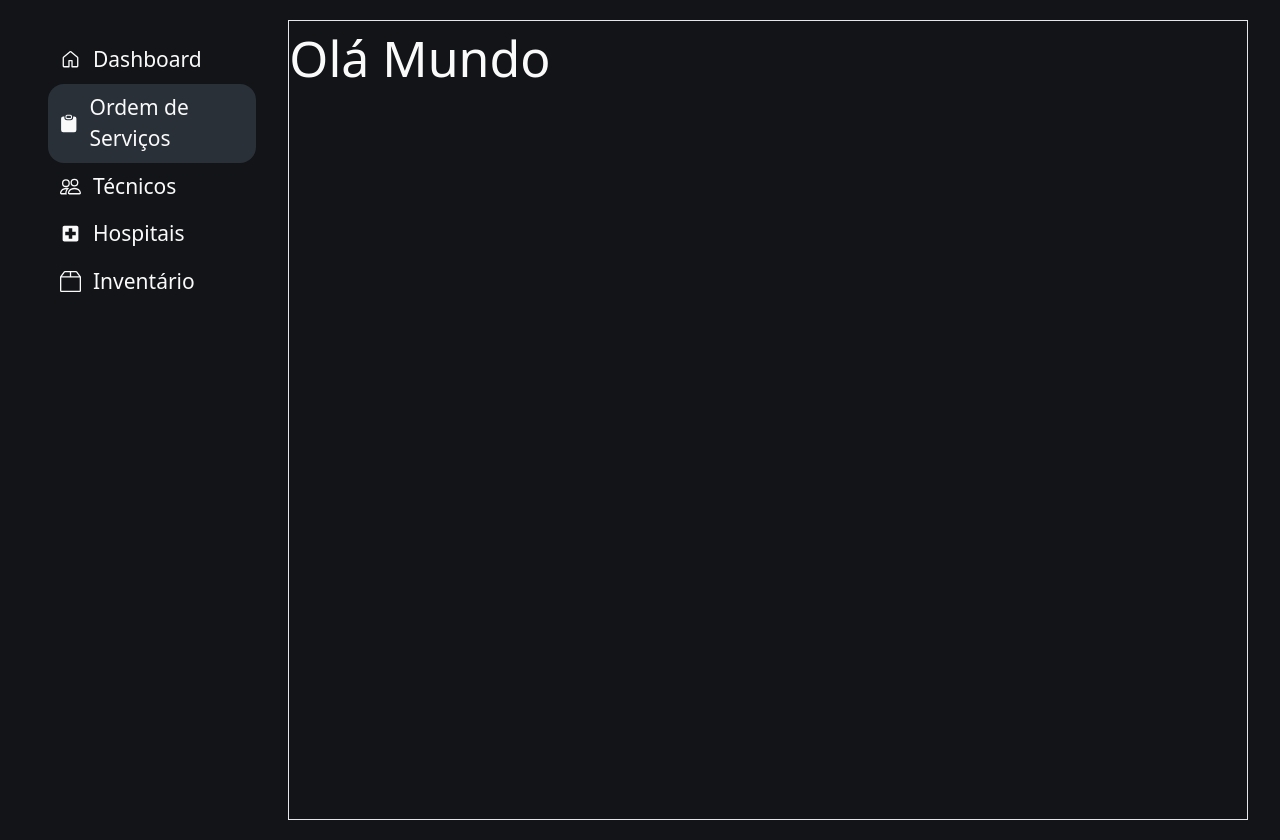
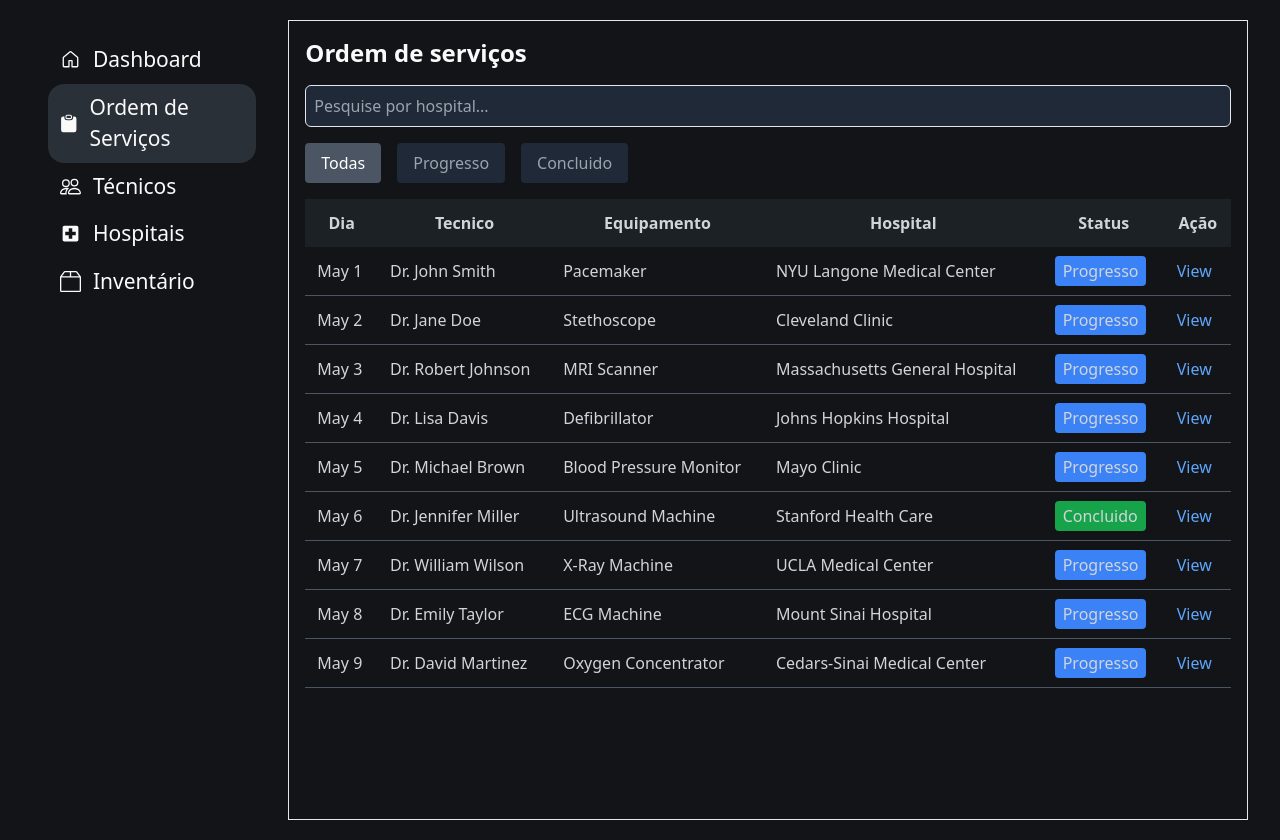
Before and after one commit to Lipao12/dashboard, a React (Vite) app: page / in a window 1280 px wide. Both pictures are taken after a click on the button "Ordem de Serviços". Built offline with nearby package versions, Linux system fonts and the light colour scheme.

Commit message:
feat: service order creation

```diff
--- a/src/App.tsx
+++ b/src/App.tsx
@@ -1,11 +1,25 @@
+import { useState } from "react";
 import { DashBoard } from "./pages";
+import { OSshower } from "./pages/os-page";
 import { SideBar } from "./sidebar";
 
 export function App() {
+  const [currentPage, setCurrentPage] = useState("dashboard");
+
+  const renderPage = () => {
+    switch (currentPage) {
+      case "dashboard":
+        return <DashBoard />;
+      case "serviceorders":
+        return <OSshower />;
+      default:
+        return <DashBoard />;
+    }
+  };
   return (
     <div className="px-8 py-5 mx-auto space-x-4 flex flex-row">
-      <SideBar />
-      <DashBoard />
+      <SideBar setCurrentPage={setCurrentPage} />
+      <div className="flex-grow w-4/5 border min-h-screen">{renderPage()}</div>
     </div>
   );
 }
--- a/src/pages/index.tsx
+++ b/src/pages/index.tsx
@@ -1,7 +1,7 @@
 export const DashBoard = () => {
   return (
-    <div className="w-4/5 border min-h-screen">
-      <h1 className="text-main text-[50px]">Olá Mundo</h1>
+    <div className="">
+      <h1 className="text-main text-[50px]">DashBoard</h1>
     </div>
   );
 };
--- /dev/null
+++ b/src/pages/os-page/components/filter-button.tsx
@@ -0,0 +1,23 @@
+interface FilterButtonProps {
+  status: string;
+  currentFilter: string;
+  onClick: (status: string) => void;
+}
+
+export const FilterButton = ({
+  status,
+  currentFilter,
+  onClick,
+}: FilterButtonProps) => (
+  <button
+    type="button"
+    className={`px-4 py-2 rounded ${
+      currentFilter === status
+        ? "bg-gray-600 text-white"
+        : "bg-gray-800 text-gray-400"
+    }`}
+    onClick={() => onClick(status)}
+  >
+    {status}
+  </button>
+);
--- /dev/null
+++ b/src/pages/os-page/components/table.tsx
@@ -0,0 +1,52 @@
+interface Order {
+  day: string;
+  technician: string;
+  product: string;
+  hospital: string;
+  status: string;
+}
+
+interface TableProps {
+  orders: Order[];
+}
+
+export const Table = ({ orders }: TableProps) => (
+  <div className="overflow-x-auto">
+    <table className="min-w-full table-auto">
+      <thead>
+        <tr className="bg-[#1C2126] text-gray-300">
+          <th className="p-3">Dia</th>
+          <th className="p-3">Tecnico</th>
+          <th className="p-3">Equipamento</th>
+          <th className="p-3">Hospital</th>
+          <th className="p-3">Status</th>
+          <th className="p-3">Ação</th>
+        </tr>
+      </thead>
+      <tbody>
+        {orders.map((order, index) => (
+          <tr key={index} className="border-b border-gray-600 text-gray-300">
+            <td className="p-3">{order.day}</td>
+            <td className="p-3">{order.technician}</td>
+            <td className="p-3">{order.product}</td>
+            <td className="p-3">{order.hospital}</td>
+            <td className="p-3">
+              <span
+                className={`px-2 py-1 rounded ${
+                  order.status === "Progresso" && "bg-blue-500"
+                } ${order.status === "Concluido" && "bg-green-600"}`}
+              >
+                {order.status}
+              </span>
+            </td>
+            <td className="p-3">
+              <button className="text-blue-400 hover:text-blue-200">
+                View
+              </button>
+            </td>
+          </tr>
+        ))}
+      </tbody>
+    </table>
+  </div>
+);
--- /dev/null
+++ b/src/pages/os-page/index.tsx
@@ -0,0 +1,119 @@
+import { ChangeEvent, useState } from "react";
+import { FilterButton } from "./components/filter-button";
+import { Table } from "./components/table";
+
+const orders = [
+  {
+    day: "May 1",
+    technician: "Dr. John Smith",
+    product: "Pacemaker",
+    hospital: "NYU Langone Medical Center",
+    status: "Progresso",
+  },
+  {
+    day: "May 2",
+    technician: "Dr. Jane Doe",
+    product: "Stethoscope",
+    hospital: "Cleveland Clinic",
+    status: "Progresso",
+  },
+  {
+    day: "May 3",
+    technician: "Dr. Robert Johnson",
+    product: "MRI Scanner",
+    hospital: "Massachusetts General Hospital",
+    status: "Progresso",
+  },
+  {
+    day: "May 4",
+    technician: "Dr. Lisa Davis",
+    product: "Defibrillator",
+    hospital: "Johns Hopkins Hospital",
+    status: "Progresso",
+  },
+  {
+    day: "May 5",
+    technician: "Dr. Michael Brown",
+    product: "Blood Pressure Monitor",
+    hospital: "Mayo Clinic",
+    status: "Progresso",
+  },
+  {
+    day: "May 6",
+    technician: "Dr. Jennifer Miller",
+    product: "Ultrasound Machine",
+    hospital: "Stanford Health Care",
+    status: "Concluido",
+  },
+  {
+    day: "May 7",
+    technician: "Dr. William Wilson",
+    product: "X-Ray Machine",
+    hospital: "UCLA Medical Center",
+    status: "Progresso",
+  },
+  {
+    day: "May 8",
+    technician: "Dr. Emily Taylor",
+    product: "ECG Machine",
+    hospital: "Mount Sinai Hospital",
+    status: "Progresso",
+  },
+  {
+    day: "May 9",
+    technician: "Dr. David Martinez",
+    product: "Oxygen Concentrator",
+    hospital: "Cedars-Sinai Medical Center",
+    status: "Progresso",
+  },
+];
+
+export const OSshower = () => {
+  const [searchTerm, setSearchTerm] = useState<string>("");
+  const [filter, setFilter] = useState<string>("Todas");
+
+  const filteredOrders = orders.filter((order) => {
+    if (filter !== "Todas" && order.status !== filter) return false;
+    if (searchTerm === "") return true;
+    return (
+      order.technician.toLowerCase().includes(searchTerm.toLowerCase()) ||
+      order.product.toLowerCase().includes(searchTerm.toLowerCase()) ||
+      order.hospital.toLowerCase().includes(searchTerm.toLowerCase())
+    );
+  });
+
+  const handleSearchChange = (e: ChangeEvent<HTMLInputElement>) => {
+    setSearchTerm(e.target.value);
+  };
+
+  const handleFilterClick = (status: string) => {
+    setFilter(status);
+  };
+
+  return (
+    <div className="p-4">
+      <h1 className="text-2xl font-bold mb-4">Ordem de serviços</h1>
+
+      <input
+        type="text"
+        placeholder="Pesquise por hospital..."
+        className="w-full mb-4 p-2 border rounded-md bg-gray-800 text-white"
+        value={searchTerm}
+        onChange={handleSearchChange}
+      />
+
+      <div className="flex space-x-4 mb-4">
+        {["Todas", "Progresso", "Concluido"].map((status) => (
+          <FilterButton
+            key={status}
+            status={status}
+            currentFilter={filter}
+            onClick={handleFilterClick}
+          />
+        ))}
+      </div>
+
+      <Table orders={filteredOrders} />
+    </div>
+  );
+};
--- a/src/sidebar/index.tsx
+++ b/src/sidebar/index.tsx
@@ -10,7 +10,11 @@ import {
 import { GoHome, GoHomeFill } from "react-icons/go";
 import { MdLocalHospital } from "react-icons/md";
 
-export const SideBar = () => {
+interface SideBarProps {
+  setCurrentPage: (page: string) => void;
+}
+
+export const SideBar = ({ setCurrentPage }: SideBarProps) => {
   const [selectedItem, setSelectedItem] = useState("dashboard");
 
   const menuItems = [
@@ -21,7 +25,7 @@ export const SideBar = () => {
       iconActive: <GoHomeFill />,
     },
     {
-      name: "os",
+      name: "serviceorders",
       label: "Ordem de Serviços",
       icon: <BsClipboard />,
       iconActive: <BsClipboardFill />,
@@ -46,7 +50,10 @@ export const SideBar = () => {
     },
   ];
 
-  const handleItemClick = (item: string) => setSelectedItem(item);
+  const handleItemClick = (item: string) => {
+    setSelectedItem(item);
+    setCurrentPage(item);
+  };
 
   return (
     <div className="w-full md:w-1/5 min-h-screen flex flex-col p-4 ">
```
